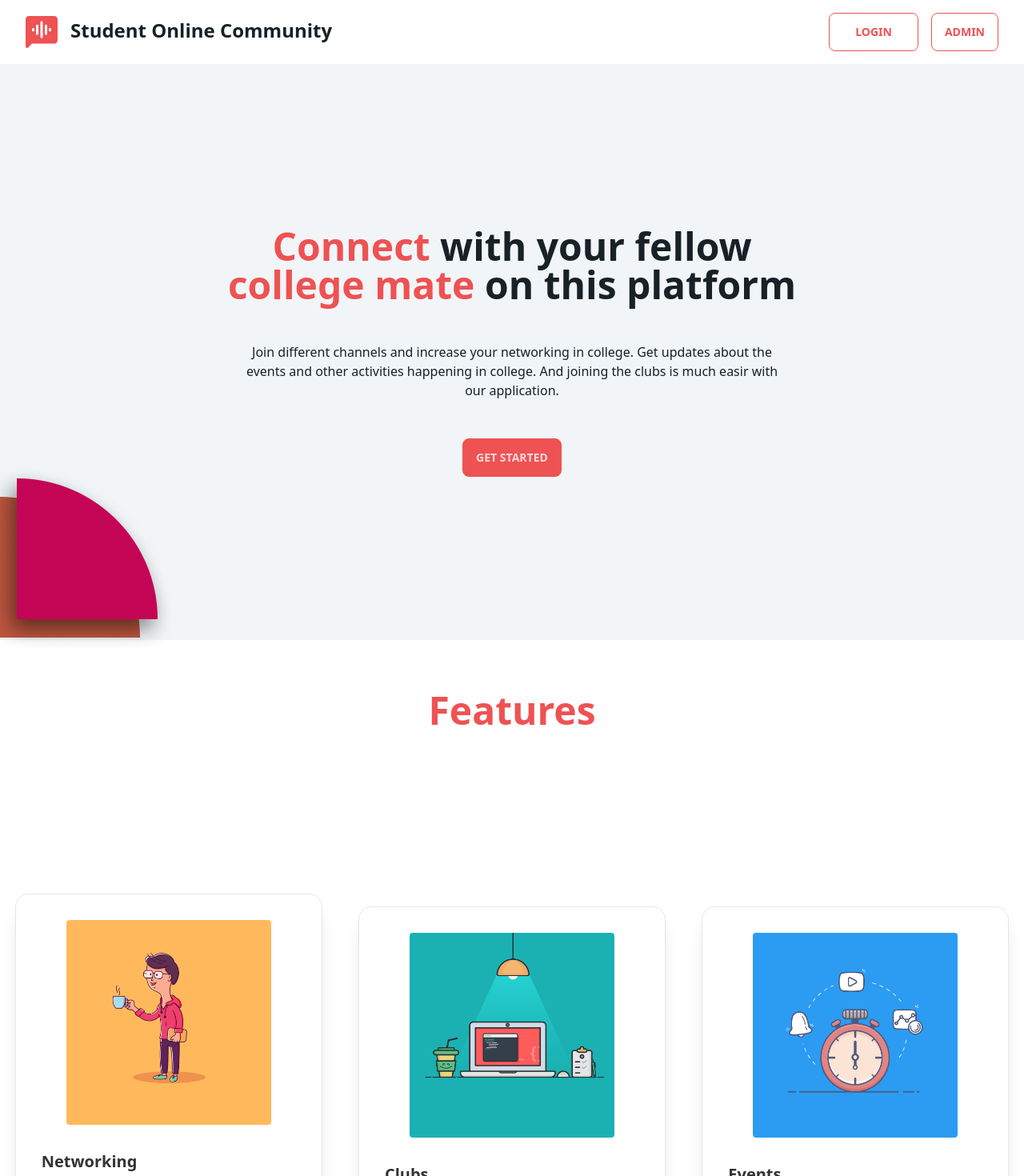
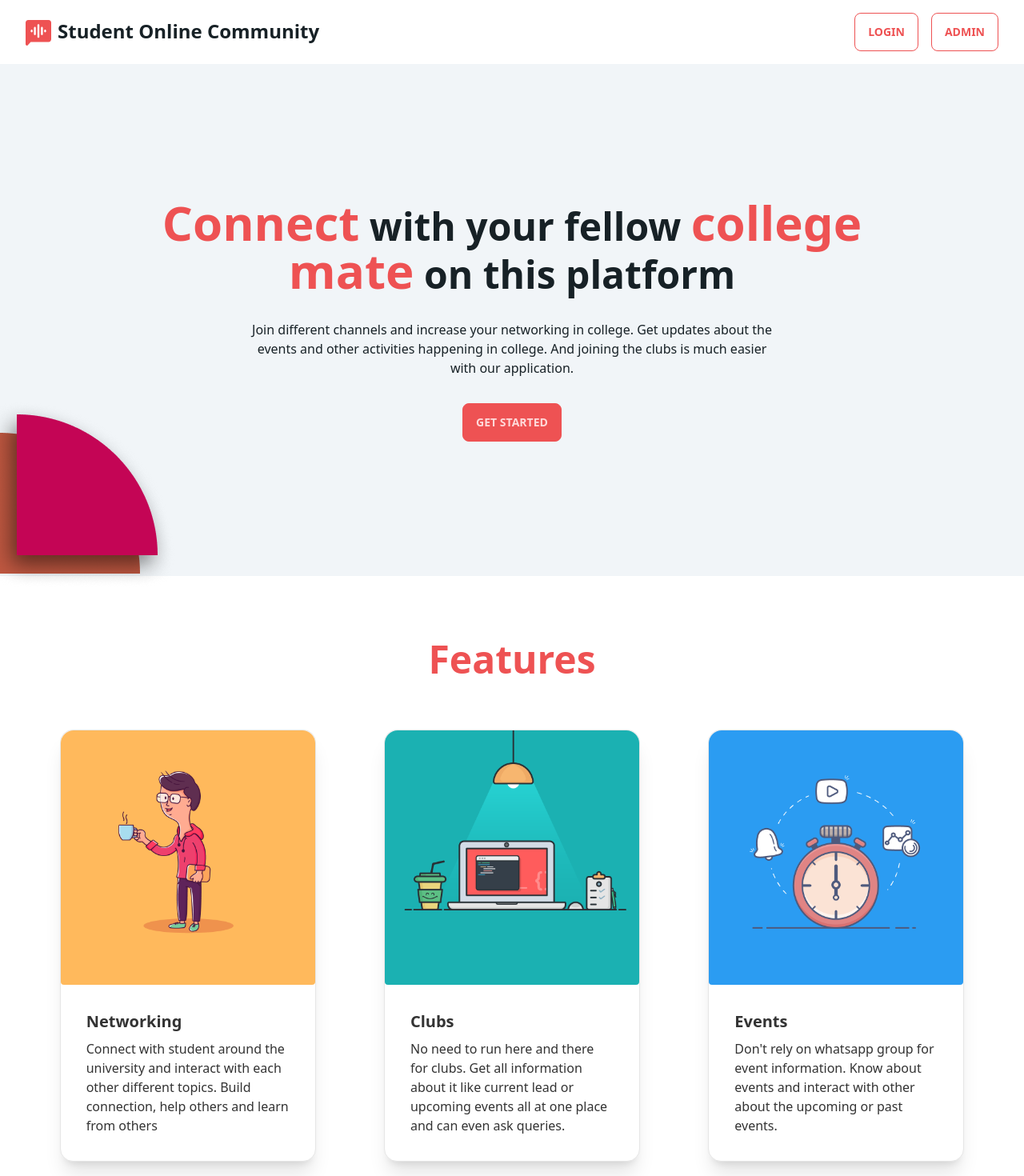
Before and after one commit to masterpranay1/Student-Online-Community-Frontend, a React (Vite) app: page / in a window 1280 px wide. Shown: the top 1470 px of the page at 80% size. Built offline with nearby package versions, Linux system fonts and the light colour scheme.

Commit message:
Update : Refactor different code files

```diff
--- a/src/components/Features.jsx
+++ b/src/components/Features.jsx
@@ -3,53 +3,53 @@ import NetworkingImage from '../assets/networking.png';
 import ClubImage from '../assets/club.png';
 import EventImage from '../assets/events.png';
 
-function Features() {
+const Card = ({ image, title, description }) => {
   return (
-    <div className='pb-16'>
-      <h2 className='text-5xl m-16 font-bold text-center text-secondary'>Features</h2>
-      <section className="features flex flex-col gap-8 min-h-screen justify-around items-center md:flex-row md:gap-2">
-        <div className="card h-fit w-96 bg-base-100 shadow-xl py-8 pb-0 border">
+    <div className="card h-full w-fit max-w-[20em] bg-base-100 shadow-xl bordered">
       <figure>
         <img
-              src={NetworkingImage}
-              alt="Networking"
-              className="w-64 h-64 rounded"
+          src={image}
+          alt={title}
+          className="w-full h-full rounded"
         />
       </figure>
       <div className="card-body">
-            <h2 className="card-title">Networking</h2>
-            <p>Connect with student around the university and interact with each other different topics. Build connection and learn from others. </p>
-            &nbsp;
+        <h2 className="card-title">{title}</h2>
+        <p>{description}</p>
       </div>
     </div>
+  )
+}
 
-        <div className="card h-fit w-96 bg-base-100 shadow-xl py-8 pb-0 border">
-          <figure>
-            <img
-              src={ClubImage}
-              alt="Clubs"
-              className="w-64 h-64 rounded"
-            />
-          </figure>
-          <div className="card-body">
-            <h2 className="card-title">Clubs</h2>
-            <p>No need to run here and there for clubs. Get all information about it like current lead or upcoming events all at one place and can even ask queries.</p>
-          </div>
-        </div>
+function Features() {
 
-        <div className="card h-fit w-96 bg-base-100 shadow-xl py-8 pb-0 border">
-          <figure>
-            <img
-              src={EventImage}
-              alt="Events"
-              className="w-64 h-64 rounded"
-            />
-          </figure>
-          <div className="card-body">
-            <h2 className="card-title">Events</h2>
-            <p>Don't rely on whatsapp group for event information. Know about events and interact with other about the upcoming or past events.</p>
-          </div>
-        </div>
+  const cards = [
+    {
+      image: NetworkingImage,
+      title: 'Networking',
+      description: 'Connect with student around the university and interact with each other different topics. Build connection, help others and learn from others'
+    },
+    {
+      image: ClubImage,
+      title: 'Clubs',
+      description: 'No need to run here and there for clubs. Get all information about it like current lead or upcoming events all at one place and can even ask queries.'
+    },
+    {
+      image: EventImage,
+      title: 'Events',
+      description: "Don't rely on whatsapp group for event information. Know about events and interact with other about the upcoming or past events."
+    }
+  ]
+
+  return (
+    <div className='py-20'>
+      <h2 className='text-4xl md:text-5xl font-bold text-center text-secondary'>Features</h2>
+      <section className="mt-16 px-8 sm:px-16 flex flex-col flex-wrap gap-8 justify-around items-center md:flex-row md:gap-16">
+
+        {cards.map((card, index) => (
+          <Card key={index} {...card} />
+        ))}
+
       </section>
     </div>
   );
--- a/src/components/Hero.jsx
+++ b/src/components/Hero.jsx
@@ -4,27 +4,24 @@ import { Link } from 'react-router-dom';
 
 function Hero() {
   return (
-    <>
-      <div
-        className="hero bg-primary text-neutral min-h-[90vh]"
-        style={{ position: 'relative' }}
-      >
-        <div className="hero-content text-center">
-          <div className="max-w-3xl my-28">
-            <h1 className="text-5xl font-bold max-w-3xl">
-              <span className="text-secondary">Connect</span> with your fellow{' '}
-              <span className="text-secondary">college mate</span> on this
+    <div className="hero bg-primary text-neutral" style={{ position: 'relative' }}>
+      <div className="hero-content flex-col text-center py-20 md:py-24 md:min-h-[80vh]">
+
+        <h1 className="text-4xl md:text-5xl max-w-5xl font-bold">
+          <span className="text-secondary md:text-6xl">Connect</span> with your fellow{' '}
+          <span className="text-secondary md:text-6xl">college mate</span> on this
           platform
         </h1>
-            <p className="py-12 max-w-2xl mx-auto text-center">
+
+        <p className="py-4 max-w-2xl mx-auto text-center">
           Join different channels and increase your networking in college.
           Get updates about the events and other activities happening in
-              college. And joining the clubs is much easir with our application.
+          college. And joining the clubs is much easier with our application.
         </p>
+
         <Link to="/auth/login">
           <button className="btn btn-secondary">Get Started</button>
         </Link>
-          </div>
       </div>
 
       <div
@@ -38,7 +35,6 @@ function Hero() {
         <img src={ShapeImg} alt="Students" />
       </div>
     </div>
-    </>
   );
 }
 
--- a/src/components/Navbar.jsx
+++ b/src/components/Navbar.jsx
@@ -5,44 +5,46 @@ import AccountIcon from '../assets/account.svg';
 import { useContext } from 'react';
 import LoginContext from '../contexts/LoginContext';
 
-const Navbar = () => {
-  const { state, isLogin } = useContext(LoginContext);
+const NavHeader = () => {
   return (
-    <>
-      <div className="navbar bg-base-100 shadow-md px-8 py-4">
-        <div className="navbar-start">
-          <Link to="/" className="text-2xl bold text-neutral font-bold">
+    <div className="text-center px-2 md:px-8 flex justify-center">
+      <Link to="/" className="my-auto text-xl md:text-2xl text-neutral font-bold">
         <img
           src={ChatLogo}
           alt="Chat Logo"
-              className="inline-block w-10 mr-4"
+          className="inline-block w-8 mr-2"
         />
         Student Online Community
       </Link>
     </div>
-        <div className="navbar-end">
+  )
+}
+
+const NavFooter = () => {
+  const { state, isLogin } = useContext(LoginContext);
+
+  return (
+    <div className="flex flex-col md:flex-row justify-center items-center gap-4 md:ml-auto md:px-8">
+
+      {/* Login Buttin */}
       {state == 'login' && !isLogin ? (
-            <Link
-              to="/auth/login"
-              className="btn btn-secondary btn-outline px-8"
-            >
+        <Link to="/auth/login" className="btn btn-sm md:btn-md btn-secondary btn-outline px-8">
           Login
         </Link>
       ) : (
         ''
       )}
 
+      {/* Register Button */}
       {state == 'register' && !isLogin ? (
-            <Link
-              to="/auth/register"
-              className="btn btn-secondary btn-outline px-8"
-            >
+        <Link to="/auth/register" className="btn btn-sm md:btn-md btn-secondary btn-outline px-8">
           Register
         </Link>
       ) : (
         ''
       )}
 
+      {/* Profile Button */}
       {isLogin ? (
         <Link to="/auth/profile">
           <img
@@ -55,20 +57,20 @@ const Navbar = () => {
         ''
       )}
 
-          {/* {
-            isLogin ? (
-              <Link to="/auth/logout" className="btn btn-secondary btn-outline ml-4">
-                Logout
-              </Link>
-            ) : (
-              ''
-            )
-          } */}
-
-          {!isLogin ? (<Link to="/auth/admin/login" className="btn btn-secondary btn-outline ml-4">
+      {/* Admin Button */}
+      {!isLogin ? (<Link to="/auth/admin/login" className="btn btn-sm md:btn-md btn-secondary btn-outline px-8">
         Admin
       </Link>) : ('')}
     </div>
+  )
+}
+
+const Navbar = () => {
+  return (
+    <>
+      <div className="bg-base-100 py-4 shadow-md flex flex-col md:flex-row gap-4">
+        <NavHeader />
+        <NavFooter />
       </div>
     </>
   );
--- a/src/components/Register.jsx
+++ b/src/components/Register.jsx
@@ -1,6 +1,8 @@
 import { useContext, useEffect, useRef } from 'react';
 import LoginContext from '../contexts/LoginContext';
 import { useNavigate } from 'react-router-dom';
+
+import { FormInput, FormHeader } from './Login';
 
 const Register = () => {
   let { setState, setIsLogin, setRole, setUserId } = useContext(LoginContext);
@@ -56,53 +58,17 @@ const Register = () => {
 
 
   return (
-    <div className="hero min-h-screen bg-primary py-[2rem] pb-[4rem] text-neutral">
-      <div className="hero-content flex-col max-w-xl">
-        <div className="text-center ">
-          <h1 className="text-5xl font-bold text-secondary">
-            Register for a new account!
-          </h1>
-          <p className="py-6">Register for a new account.</p>
-        </div>
-        <div className="card flex-shrink-0 w-full max-w-sm shadow-2xl bg-base-100">
-          <div className="card-body">
-            <div className="form-control">
-              <label className="label">
-                <span className="label-text">Name</span>
-              </label>
-              <input
-                type="text"
-                placeholder="Elon Musk"
-                className="input input-bordered"
-                ref={nameRef}
-              />
-            </div>
-            <div className="form-control">
-              <label className="label">
-                <span className="label-text">Email</span>
-              </label>
-              <input
-                type="text"
-                placeholder="Email"
-                className="input input-bordered"
-                ref={emailRef}
-              />
-            </div>
-            <div className="form-control">
-              <label className="label">
-                <span className="label-text">Password</span>
-              </label>
-              <input
-                type="password"
-                placeholder="password"
-                className="input input-bordered"
-                ref={passwordRef}
-              />
-            </div>
+    <div className="hero min-h-screen bg-primary text-neutral p-1 py-16">
+      <div className="max-w-xl">
+        <FormHeader title="Register for a new account" description="User Register Page" />
+        <div className="card max-w-sm shadow-2xl bg-base-100 p-4 md:p-8 gap-4 mx-auto">
 
-            <div className="form-control mt-6">
-              <button className="btn btn-secondary" ref={buttonRef} onClick={handleButtonClick}>Register</button>
-            </div>
+          <FormInput label="Name" placeholder="Elon Musk" inputRef={nameRef} />
+          <FormInput label="Email" placeholder="Email" inputRef={emailRef} />
+          <FormInput label="Password" placeholder="password" inputRef={passwordRef} />
+
+          <div className="form-control mt-6">
+            <button className="btn btn-secondary" ref={buttonRef} onClick={handleButtonClick}>Register</button>
           </div>
         </div>
       </div>
--- a/src/pages/HomePage.jsx
+++ b/src/pages/HomePage.jsx
@@ -12,7 +12,7 @@ function HomePage() {
     setState('login');
   }, [setState]);
   return (
-    <div>
+    <div className='w-full min-h-screen'>
       <Navbar />
       <Hero />
       <Features />
```
Also changed, not shown: src/components/Login.jsx (+45 -74 lines). Lines whose indentation alone changed are shown as unchanged.
